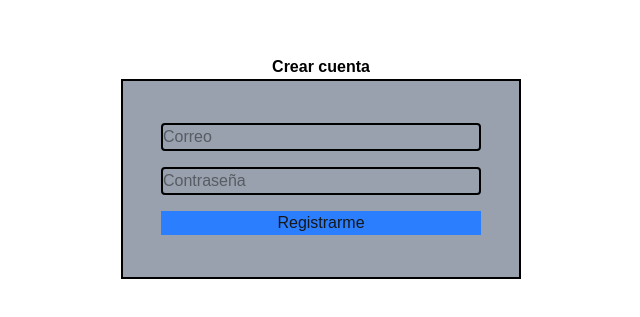
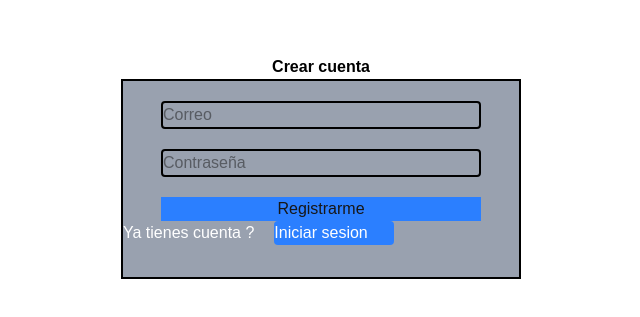
Before and after one commit to AdamRamirezDev/MindNote, a Next.js app: page /Registro in a window 1280 px wide. Shown: the part 233-550 px from the top of the page, without its empty margins (319-959 px from the left). Built offline with nearby package versions, Linux system fonts and the light colour scheme.

Commit message:
Aplicando diseño basico a las paginas de Login y Registro

```diff
--- a/src/app/Login/page.tsx
+++ b/src/app/Login/page.tsx
@@ -13,12 +13,14 @@ export default function Login(){
                     <input type="password" placeholder='Contraseña' className='w-50 h-10 rounded border-2 border-black'></input>
                     <button type="submit" className="w-50 h-10 rounded cursor-pointer bg-blue-500">Entrar</button>
                 </form>
-                <Link
-                    href="/Registro"
-                    className="text-black w-30 bg cursor-pointer"
-                >Todavia no tienes cuenta ? Registrate</Link>
+                <div className="flex gap-5">
+                    <p className="text-white font-bold">Todavia no tienes cuenta</p>
+                    <Link
+                        href="/Registro"
+                        className="text-black w-30 bg-blue-500 rounded bg cursor-pointer text-white"
+                    >Registrate</Link>
+                </div>
             </div>
         </div>
     )
-
 }
--- a/src/app/Registro/page.tsx
+++ b/src/app/Registro/page.tsx
@@ -1,33 +1,31 @@
-"use client"
+"use client";
 
-import { useState } from "react"
+import Link from "next/link";
+import { useState } from "react";
 
-export default function Registro(){
-
+export default function Registro() {
   const [email, setEmail] = useState("");
   const [password, setPassword] = useState("");
   const [message, setMessage] = useState("");
 
-    async function handleSubmit(e: React.FormEvent){
-        e.preventDefault()
+  async function handleSubmit(e: React.FormEvent) {
+    e.preventDefault();
 
     const res = await fetch("/api/register", {
       method: "POST",
       headers: { "Content-Type": "application/json" },
       body: JSON.stringify({ email, password }),
-        })
+    });
 
-        const data = await res.json()
-        setMessage(data.message || data.error)
+    const data = await res.json();
+    setMessage(data.message || data.error);
   }
 
   return (
     <main className="w-full h-screen bg-white flex flex-col justify-center items-center">
       <h1 className="text-black font-bold">Crear cuenta</h1>
-            <form
-            onSubmit={handleSubmit}
-            className="flex flex-col justify-center items-center gap-4 w-100 h-50 border-2 bg-gray-400 border-black">
-
+      <div className=" justify-center items-center gap-4 w-100 h-50 border-2 bg-gray-400 border-black">
+        <form onSubmit={handleSubmit} className="flex flex-col justify-center items-center gap-5 mt-5">
           <input
             type="email"
             placeholder="Correo"
@@ -44,15 +42,19 @@ export default function Registro(){
             className="w-80 border-2 rounded border-black"
           ></input>
 
-                <button
-                type="submit"
-                className="w-80 bg-blue-500 text-whiite"
-                >
+          <button type="submit" className="w-80 bg-blue-500 text-whiite">
             Registrarme
           </button>
         </form>
+        <div className="flex gap-5">
+          <p className="text-white">Ya tienes cuenta ?</p>
+          <Link
+            href="/Login"
+            className="text-black w-30 bg-blue-500 rounded bg cursor-pointer text-white">Iniciar sesion</Link>
+        </div>
+      </div>
 
-        {message && <p className="font-bold">{ message }</p>}
+      {message && <p className="font-bold">{message}</p>}
     </main>
-    )
+  );
 }
```
Lines whose indentation alone changed are shown as unchanged.
